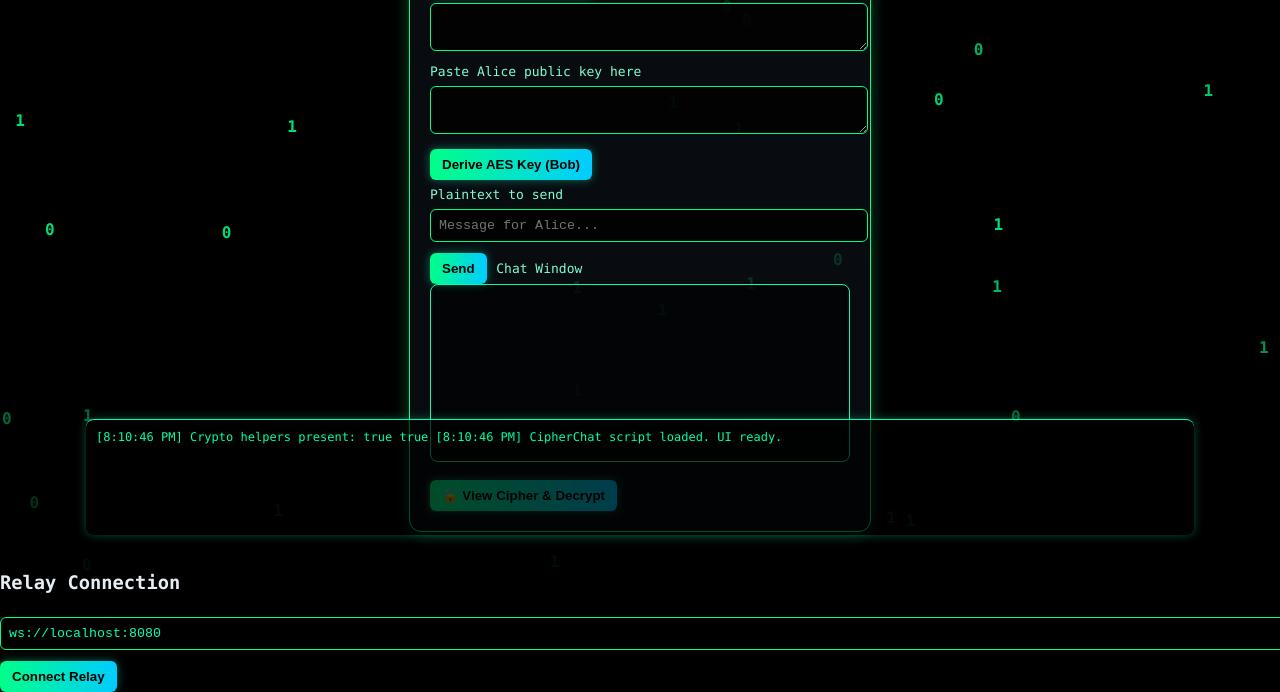
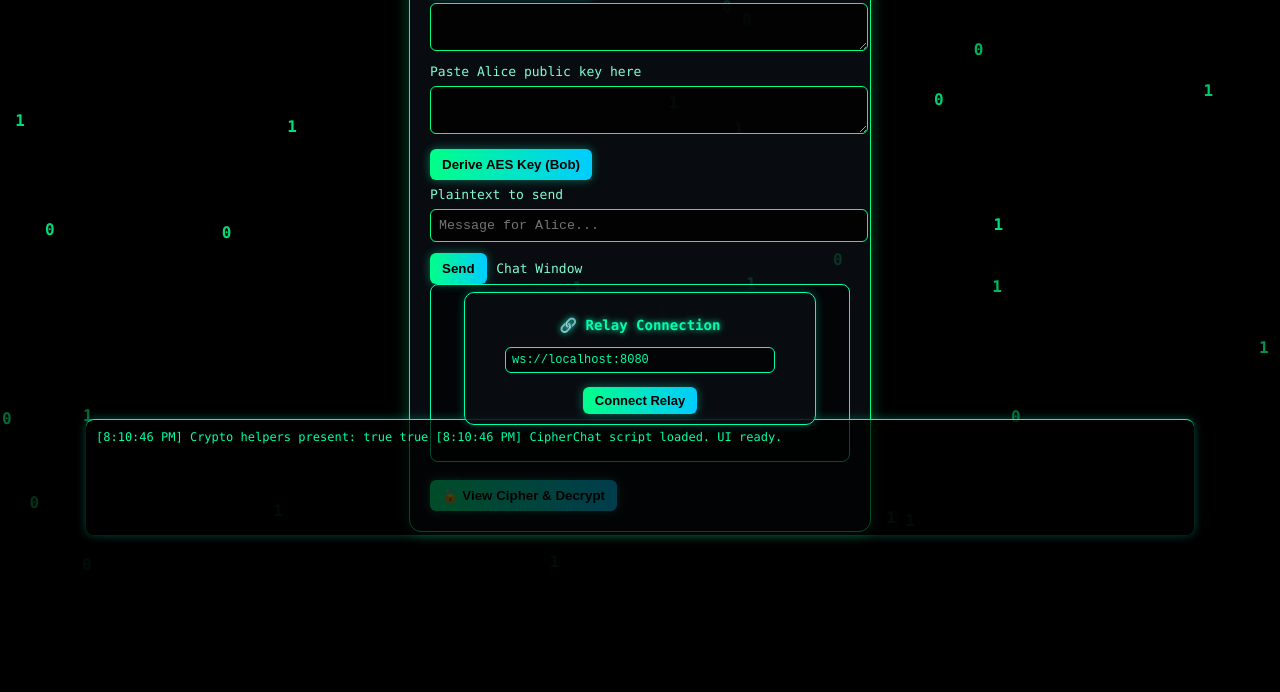
Before and after one commit to Namoj-design/AES-Project, a plain HTML site: page client/Bob.html in a window 1280 px wide. Shown: the part 225-917 px from the top of the page. After the commit the page ends 800 px from the top, so only its background shows below. Drawn offline with Linux system fonts and the light colour scheme.

Commit message:
new edits added to project

```diff
--- a/client/Bob.html
+++ b/client/Bob.html
@@ -40,13 +40,14 @@
   </div>
 
   <footer>
-    <h3>Relay Connection</h3>
-    <input type="text" id="ws-url" value="ws://localhost:8080" />
-    <button id="ws-connect">Connect Relay</button>
-    <span id="ws-status" class="status"></span>
+    <div class="relay-panel">
+      <h3>🔗 Relay Connection</h3>
+      <input type="text" id="ws-url" value="ws://localhost:8080" />
+      <button id="ws-connect">Connect Relay</button>
+      <span id="ws-status" class="status"></span>
+    </div>
   </footer>
 
-</div>
   <div id="log" class="log"></div>
 
   <script>
--- a/client/styles.css
+++ b/client/styles.css
@@ -196,3 +196,59 @@ body {
     border: 1px solid #ccc;
     box-shadow: none;
   }
+/* === Relay Connection Panel === */
+.relay-panel {
+  position: fixed;
+  bottom: 150px; /* Above the activity log */
+  left: 50%;
+  transform: translateX(-50%);
+  background: rgba(10, 15, 20, 0.85);
+  border: 1px solid #00ffb3;
+  border-radius: 10px;
+  padding: 10px 15px;
+  width: 320px;
+  text-align: center;
+  box-shadow: 0 0 10px rgba(0, 255, 200, 0.3);
+  z-index: 10;
+}
+
+.relay-panel h3 {
+  font-size: 14px;
+  margin-bottom: 8px;
+  color: #00ffb3;
+  text-shadow: 0 0 6px #00ffaa;
+}
+
+.relay-panel input {
+  width: 80%;
+  font-size: 12px;
+  padding: 5px 6px;
+  background: rgba(0, 0, 0, 0.7);
+  color: #00ffaa;
+  border: 1px solid #00ffb3;
+  border-radius: 6px;
+}
+
+.relay-panel input:focus {
+  outline: none;
+  box-shadow: 0 0 8px #00ffcc;
+}
+
+.relay-panel button {
+  margin-top: 8px;
+  font-size: 13px;
+  padding: 6px 12px;
+  background: linear-gradient(90deg, #00ff88, #00ccff);
+  border-radius: 6px;
+  border: none;
+  cursor: pointer;
+  color: #000;
+  font-weight: 600;
+  box-shadow: 0 0 10px rgba(0, 255, 200, 0.4);
+  transition: transform 0.2s ease, background 0.3s ease;
+}
+
+.relay-panel button:hover {
+  background: linear-gradient(90deg, #00ffaa, #00eaff);
+  transform: scale(1.05);
+}
```
Also changed, not shown: client/Alice.html (+6 -4 lines).
